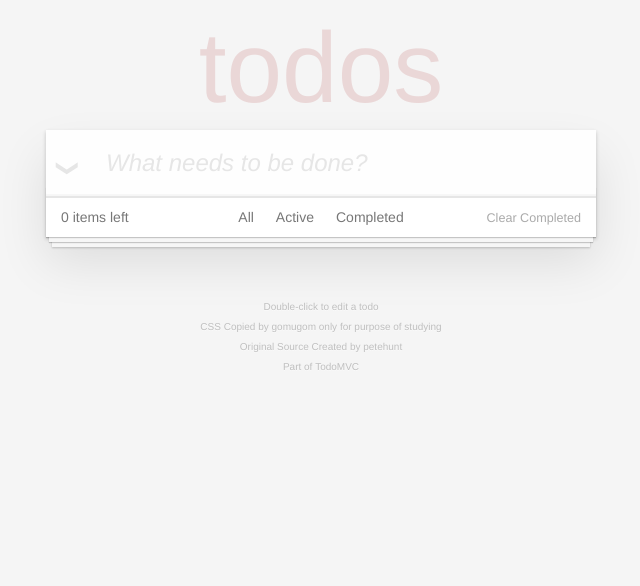
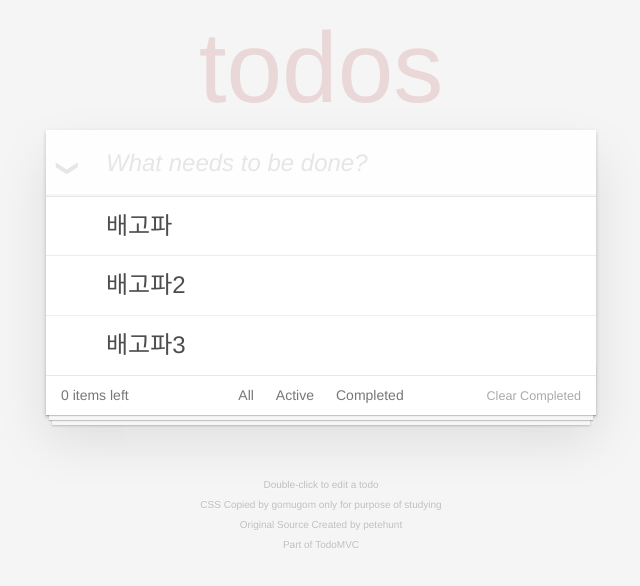
Before and after one commit to seoheely/playground-7, a React app: page / in a window 1280 px wide. Shown: the top 586 px of the page, without its empty margins (319-959 px from the left). Built offline with nearby package versions, Linux system fonts and the light colour scheme.

Commit message:
todo 수정모드

```diff
--- a/src/App.js
+++ b/src/App.js
@@ -5,15 +5,109 @@ import TodoList from './TodoList';
 import Footer from './Footer';
 
 class App extends React.Component {
+
+    // constructor() {
+    //     super();
+    //     this.state = {
+    //         todos: ['1234', '3245', '1234']
+    //     }
+    // }
+
+    //arr.push(), shift()의 return은 arr.length -> 추가는 length반환
+    //arr.pop(), unshift()의 return은 pop된 elem -> 삭제는 elem반환
+    state = {
+        todos: [
+            {
+                text: '배고파',
+                id: 111
+            }, {
+                text: '배고파2',
+                id: 222
+            }, {
+                text: '배고파3',
+                id: 333
+            }
+        ],
+        editingId: null //수정이 진행되고있는 todo li 의 id
+    };
+
+    //text를 받아서 todos한테 하나를 push해주는 동작을 하는 메소드
+    addTodo = text => {
+        //state를 직접 변환하지 말 것
+        // 1)
+        //this.state.todos.push(text);
+        //const newTodos = this.state.todos.slice(); //잘라붙이기 배열복사 1
+        //newTodos.push(text);
+
+        // 2)
+        //const newTodos = [...this.state.todos, text]; //spread operator 배열복사 2
+        //newTodos.push();
+
+        this.setState({
+            // todos: this.state.todos
+            // 3)
+            todos: [...this.state.todos, {
+                text, //text: text
+                id: Date.now() //local에서 할 때 유용한 방법
+            }]
+        })
+    };
+
+    //대부분의 메소드들의 형태가 deleteTodo와 비슷할 것입니다ㅏ닫다다다
+    deleteTodo = id => {
+        const newTodos = [...this.state.todos];
+        const targetIndex = newTodos.findIndex(v => v.id === id);
+        //배열안에 요소를 찾아서 index를 리턴 해줌
+
+        newTodos.splice(targetIndex, 1); //배열이니 처리는 index로 하는게 편해어
+        this.setState({
+            todos: newTodos
+        })
+    };
+
+    startEdit = id => {
+        this.setState({
+            editingId: id
+        })
+    };
+
+    cancelEdit = () => {
+        this.setState({
+            editingId: null
+        })
+    }
+
+    saveTodo = (id, newText) => {
+        const newTodos = [...this.state.todos];
+        const targetIndex = newTodos.findIndex(v => v.id === id);
+
+        // newTodos[targetIndex].text = newText;
+        // ==> (X) state 내부를 직접 바꾸는 결과가 되므로 지양하자
+        newTodos[targetIndex] = Object.assign({}, newTodos[targetIndex], {
+            text: newText
+        });
+        this.setState({
+            todos: newTodos,
+            // editingId: null
+        })
+    }
+
     render() {
         return (
             <div className="todo-app">
-                <Header />
-                <TodoList />
+                <Header addTodo={this.addTodo}/>
+                <TodoList
+                    todos={this.state.todos}
+                    deleteTodo={this.deleteTodo}
+                    startEdit={this.startEdit}
+                    editingId={this.state.editingId}
+                    saveTodo={this.saveTodo}
+                    cancelEdit={this.cancelEdit}
+                />
                 <Footer />
             </div>
         );
     }
-    }
+}
 
 export default App;
--- a/src/Header.js
+++ b/src/Header.js
@@ -1,6 +1,36 @@
 import React from 'react';
 
+/*
+ * 1) constructor 에서 //비추
+ * constructor() {
+ *   super();
+ *   this.handleKeyDown = this.handleKeyDown.bind(this);
+ * }
+ *
+ * 2) JSX 내부에서 //많이 쓰임
+ * <input onKeyDown = {this.handleKeyDown.bind(this)} />
+ *
+ * 3) JSX 내부에서 arrow fnc
+ * onKeyDown = {e => this.handleKeyDown(e)}
+ * - 직접호출하는애는 e fnc이고 handleKeyDown은 메소드로 호출되면서 this를 찾는다
+ *
+ * 4) class property(es proposal) //gomugom most
+ * handleKeyDown = e => {...}
+ * - 메소드 자체를 arrow fnc로 만듬,
+ *
+ * */
+
 class Header extends React.Component {
+    //4번 방법 사용해서 this binding
+    handleKeyDown = e => {
+        const text = e.target.value;
+        if (!text || e.keyCode !== 13) {
+            return;
+        }
+        this.props.addTodo(text);
+        e.target.value = '';
+    };
+
     render() {
         return (
             <header>
@@ -9,8 +39,9 @@ class Header extends React.Component {
                     type="text"
                     className="todo-app__new-todo"
                     placeholder="What needs to be done?"
+                    onKeyDown={this.handleKeyDown}
                 />
-                <button className="toggle-all" />
+                <button className="toggle-all"/>
             </header>
         );
     }
--- a/src/Todo.js
+++ b/src/Todo.js
@@ -1,17 +1,57 @@
 import React from 'react';
 
 class Todo extends React.Component {
+    componentDidUpdate(prevProps) { // 확실한 이벤트, 렌더링 시점
+        if (this.props.isEditing && !prevProps.isEditing) {
+            this._input.focus();
+            this._input.value = this.props.text;
+        }
+    }
+
+    handleKeyDown = e => {
+        const text = e.target.value;
+        if (!text || e.keyCode !== 13) {
+            return;
+        }
+        this.props.saveTodo(text);
+        e.target.value = '';
+        this._input.blur();
+    };
+
     render() {
+        const {
+            text,
+            deleteTodo,
+            startEdit,
+            isEditing,
+            cancelEdit
+        } = this.props;
+
         return (
-            <li className="todo-item">
-                <button className="toggle" />
+            <li className={`todo-item${isEditing ? ' editing' : ''}`}>
+                {/*<li className="todo-item">*/}
+                <button className="toggle"/>
                 <div className="todo-item__view">
-                    <div className="todo-item__view__text">
-
+                    <div
+                        className="todo-item__view__text"
+                        onDoubleClick={startEdit}
+                    >
+                        {text}
                     </div>
-                    <button className="todo-item__destroy" />
+                    <button
+                        className="todo-item__destroy"
+                        onClick={deleteTodo}
+                    />
                 </div>
-                <input type="text" className="todo-item__edit"/>
+                <input
+                    ref={ref => {
+                        this._input = ref;
+                    }}
+                    type="text"
+                    className="todo-item__edit"
+                    onKeyDown={this.handleKeyDown}
+                    onBlur={cancelEdit}
+                />
             </li>
         );
     }
--- a/src/TodoList.js
+++ b/src/TodoList.js
@@ -1,11 +1,31 @@
 import React from 'react';
+import Todo from './Todo';
 
 class TodoList extends React.Component {
     render() {
+        //destructuring
+        const {
+            todos,
+            deleteTodo,
+            startEdit,
+            editingId,
+            saveTodo,
+            cancelEdit
+        } = this.props;
         return (
             <div className="todo-app__main">
                 <ul className="todo-list">
-
+                    {todos.map((v) => (
+                        <Todo
+                            key={`todo#${v.id}`}
+                            text={v.text}
+                            deleteTodo={() => deleteTodo(v.id)}
+                            startEdit={() => startEdit(v.id)}
+                            isEditing={editingId === v.id} //boolean 값
+                            saveTodo={text => saveTodo(v.id, text)}
+                            cancelEdit={cancelEdit}
+                        />
+                    ))}
                 </ul>
             </div>
         );
```
